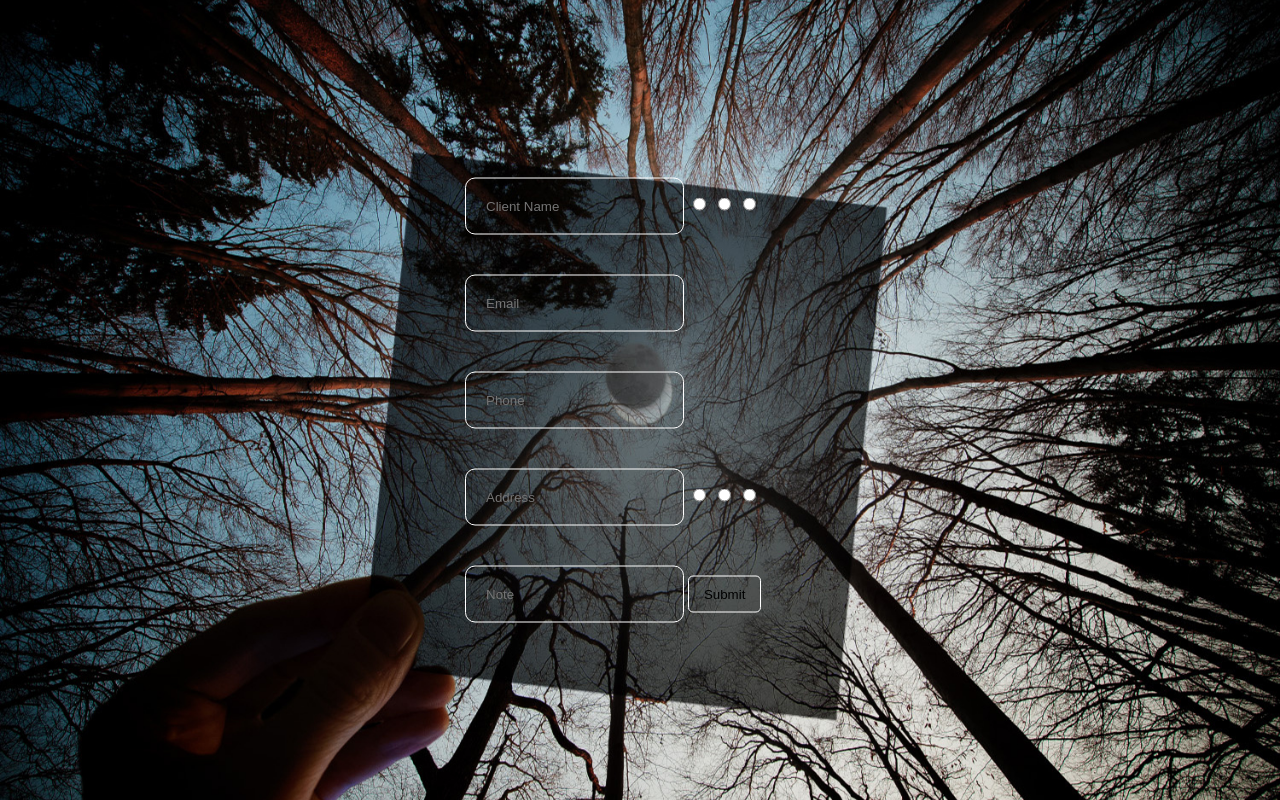
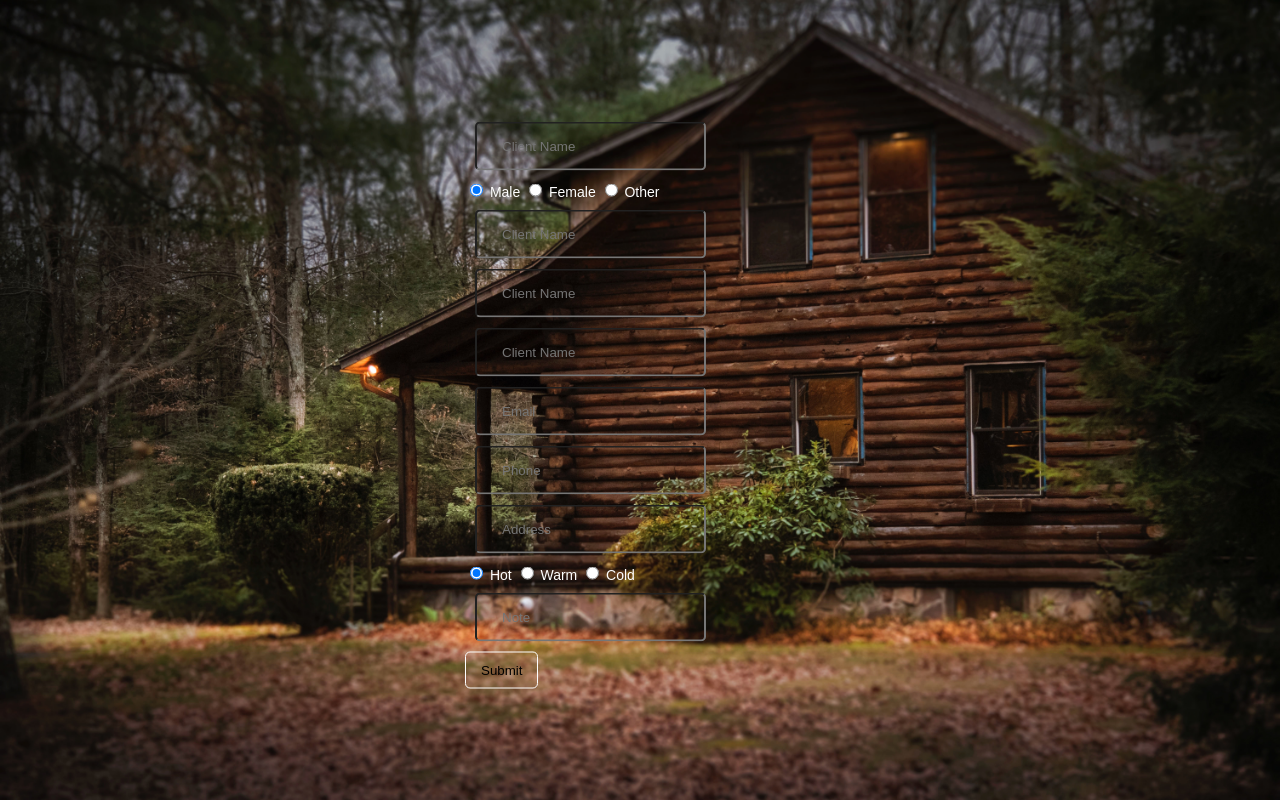
Before and after one commit to xSomoy/WebPortal, a PHP site: page /newEntry.php in a window 1280 px wide. Run offline with PHP 8.4, Linux system fonts and the light colour scheme.

Commit message:
new entry page design

```diff
--- a/php files/style/style.css
+++ b/php files/assets/style.css
@@ -150,3 +150,19 @@ body {
     top: 330px;
     right: 50px;
 }
+
+
+.inpt2 {
+    display: block;
+    padding: 15px 25px;
+    color: white;
+    background-color: rgba(255, 99, 71, 0);
+    border-radius: 5px;
+    margin: 10px;
+}
+
+.inpt3 {
+    padding: 5px;
+     text-align: left;
+
+}
--- a/php files/clientData.php
+++ b/php files/clientData.php
@@ -14,7 +14,7 @@ require_once "config.php";
 
     <link rel="stylesheet" href="https://maxcdn.bootstrapcdn.com/bootstrap/3.3.7/css/bootstrap.css">
 
-    <link rel="stylesheet" href="/style/style.css">
+    <link rel="stylesheet" href="/assets/style.css">
     <link rel="shortcut icon" href="/assets/favicon.png" type="image/x-icon">
 <style>
     body{
--- a/php files/index.php
+++ b/php files/index.php
@@ -13,7 +13,7 @@ if(!isset($_SESSION["loggedin"]) || $_SESSION["loggedin"] !== true){
     <meta charset="UTF-8">
     <title>MCRM</title>
     <link rel="stylesheet" href="https://maxcdn.bootstrapcdn.com/bootstrap/3.3.7/css/bootstrap.css">
-    <link rel="stylesheet" href="/style/style.css">
+    <link rel="stylesheet" href="/assets/style.css">
     <link rel="shortcut icon" href="/assets/favicon.png" type="image/x-icon">
     <style type="text/css">
         body {
--- a/php files/login.php
+++ b/php files/login.php
@@ -59,7 +59,7 @@ if($_SERVER["REQUEST_METHOD"] == "POST"){
     <meta charset="UTF-8">
     <title>MCRM</title>
     <link rel="stylesheet" href="https://maxcdn.bootstrapcdn.com/bootstrap/3.3.7/css/bootstrap.css">
-    <link rel="stylesheet" href="/style/style.css">
+    <link rel="stylesheet" href="/assets/style.css">
     <link rel="shortcut icon" href="assets/favicon.png" type="image/x-icon">
     <style type="text/css">
         body{ font: 14px sans-serif; }
--- a/php files/newEntry.php
+++ b/php files/newEntry.php
@@ -17,30 +17,70 @@ require_once "config.php";
   <meta charset="UTF-8">
   <meta http-equiv="X-UA-Compatible" content="IE=edge">
   <meta name="viewport" content="width=device-width, initial-scale=1.0">
-  <link rel="stylesheet" href="/style/style.css">
+  <link rel="stylesheet" href="/assets/style.css">
   <title>Document</title>
-  <style>
-       input {
-        border-radius: 10px;
-    }
-  </style>
+<style>
+  body {
+            font: 14px sans-serif;
+
+
+            background-image: url(/assets/bg4.jpg);
+            color:white;
+        }
+
+</style>
 </head>
 <body>
 
 <section class="form">
   <div class="wrapper">
 <form action="entryReg.php" method="POST" id="entryForm">
-    <input class="inpt"type="text" name="name" placeholder="Client Name">
-    <input type="radio" name="gender" value="m" >
-    <input type="radio" name="gender" value="f">
-    <input type="radio" name="gender" value="o">
-    <input class="inpt" type="email" name="email" placeholder="Email">
-    <input class="inpt" type="tel" name="phone" placeholder="Phone">
-    <input class="inpt" type="text" name="address" placeholder="Address">
-    <input type="radio" name="status" value="hot">
-    <input type="radio" name="status" value="warm">
-    <input type="radio" name="status" value="cold">
-    <input type="text" class="inpt" name="note" placeholder="Note">
+    <input class="inpt2"type="text" name="name" placeholder="Client Name" required>
+    <!-- <input class="inpt3" type="radio" name="gender" value="m" >
+    <input class="inpt3" type="radio" name="gender" value="f">
+    <input class="inpt3" type="radio" name="gender" value="o"> -->
+  <label>
+  <input type="radio" name="gender" checked="checked" value="m">
+  Male
+</label>
+
+<label>
+  <input type="radio" name="gender" value="m">
+  Female
+</label>
+
+<label class="container">
+  <input type="radio" name="gender" value="m">
+  Other
+</label>
+
+
+    <input class="inpt2"type="text" name="name" placeholder="Client Name" required>
+    <input class="inpt2"type="text" name="name" placeholder="Client Name" required>
+    <input class="inpt2"type="text" name="name" placeholder="Client Name" required>
+    <input class="inpt2" type="email" name="email" placeholder="Email" required>
+    <input class="inpt2" type="tel" name="phone" placeholder="Phone" required>
+    <input class="inpt2" type="text" name="address" placeholder="Address"required>
+    <!-- <input class="inpt3" type="radio" name="status" value="hot">
+    <input class="inpt3" type="radio" name="status" value="warm">
+    <input class="inpt3" type="radio" name="status" value="cold"> -->
+
+    <label>
+  <input type="radio" name="status" checked="checked" value="hot">
+  Hot
+</label>
+
+<label>
+  <input type="radio" name="status" value="warm">
+  Warm
+</label>
+
+<label class="container">
+  <input type="radio" name="status" value="cold">
+  Cold
+</label>
+
+    <input class="inpt2" type="text" class="inpt2" name="note" placeholder="Note">
     <input class="login" type="submit" value="Submit">
 
     </form>
--- a/php files/register.php
+++ b/php files/register.php
@@ -66,7 +66,7 @@ if($_SERVER["REQUEST_METHOD"] == "POST"){
     <meta charset="UTF-8">
     <title>MCRM</title>
     <link rel="stylesheet" href="https://maxcdn.bootstrapcdn.com/bootstrap/3.3.7/css/bootstrap.css">
-    <link rel="stylesheet" href="style/style.css">
+    <link rel="stylesheet" href="/assets/style.css">
     <link rel="shortcut icon" href="assets/favicon.png" type="image/x-icon">
     <style type="text/css">
         body{ font: 14px sans-serif; }
--- a/php files/reset-password.php
+++ b/php files/reset-password.php
@@ -77,7 +77,7 @@ if($_SERVER["REQUEST_METHOD"] == "POST"){
     <title>MCRM</title>
     <link rel="stylesheet" href="https://maxcdn.bootstrapcdn.com/bootstrap/3.3.7/css/bootstrap.css">
     <link rel="shortcut icon" href="assets/favicon.png" type="image/x-icon">
-    <link rel="stylesheet" href="style/style.css">
+    <link rel="stylesheet" href="/assets/style.css">
     <style type="text/css">
         body{ font: 14px sans-serif; }
         .wrapper{ width: 350px; padding: 20px; }
```
